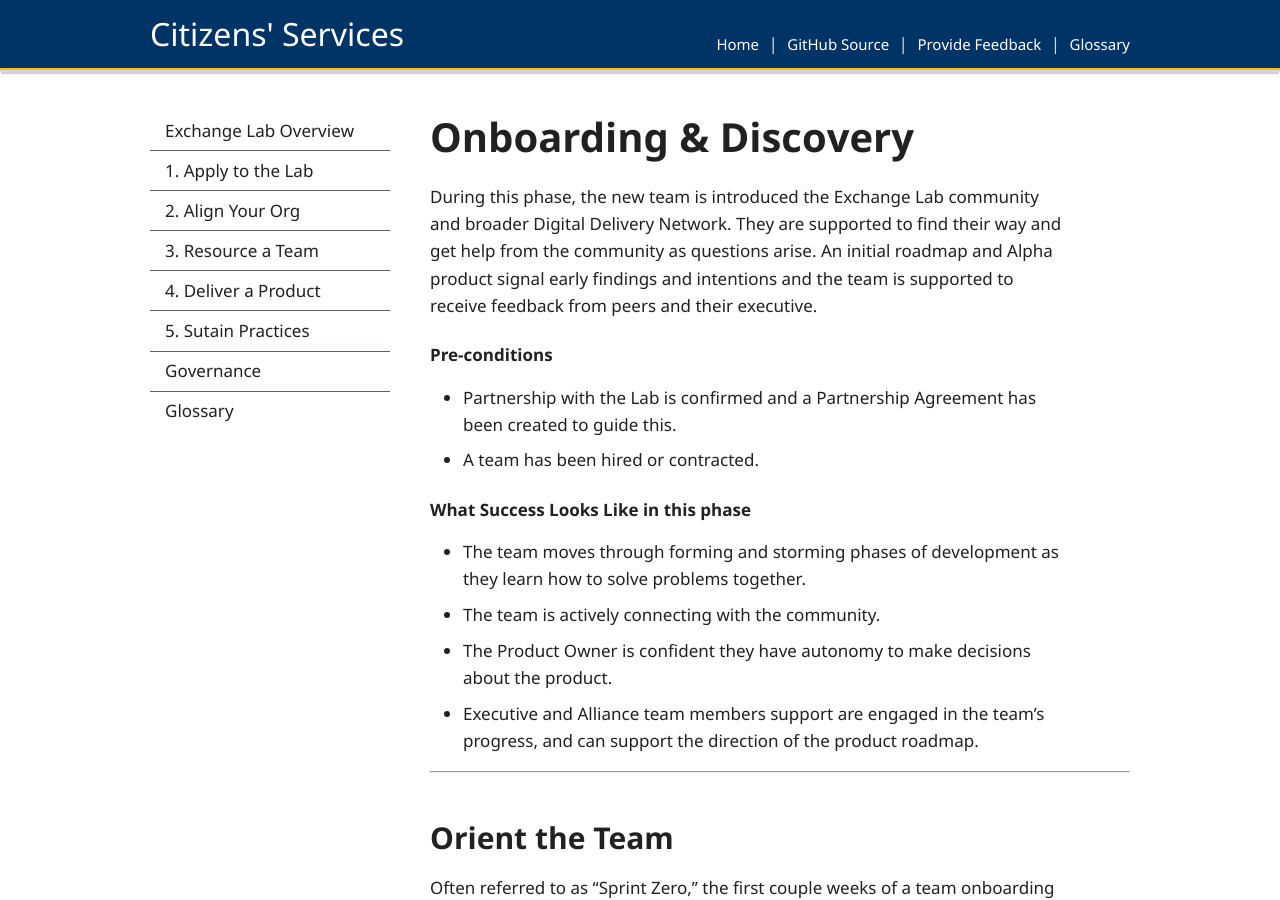
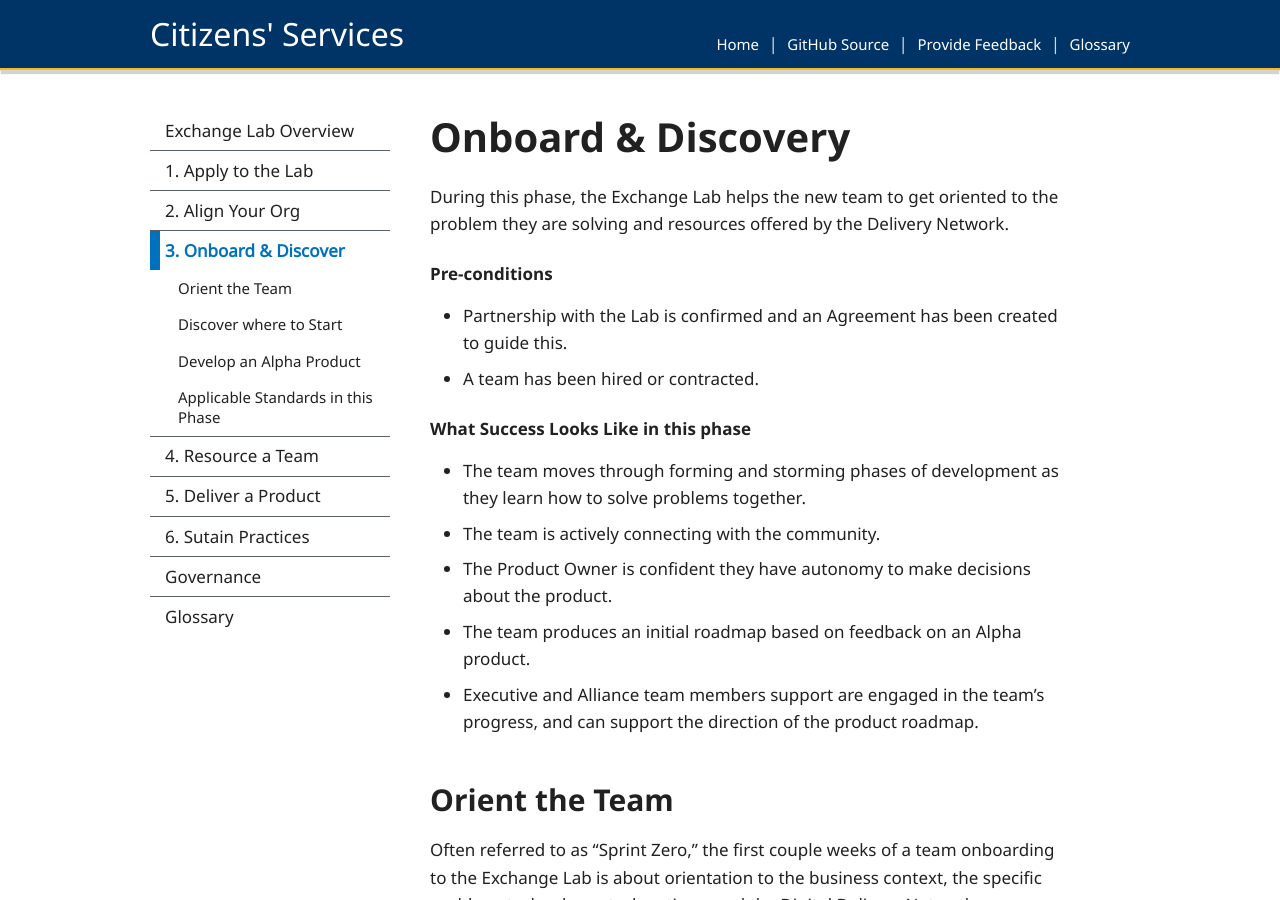
Before and after one commit to HeatherRemacle/exchangelabops, a Jekyll site: the page built from phases/discover.md, in a window 1280 px wide and 900 px high. Built offline with Jekyll 4.4.1, drawn with Linux system fonts in a browser that asks for light colours; some of the changed text lies outside the part shown.

Commit message:
Multiple edits to content

```diff
--- a/_data/navigation.yml
+++ b/_data/navigation.yml
@@ -18,11 +18,13 @@ primary:
     href: /apply
   - text: 2. Align Your Org
     href: /align
-  - text: 3. Resource a Team
+  - text: 3. Onboard & Discover
+    href: /discover
+  - text: 4. Resource a Team
     href: /resource
-  - text: 4. Deliver a Product
+  - text: 5. Deliver a Product
     href: /deliver
-  - text: 5. Sutain Practices
+  - text: 6. Sutain Practices
     href: /sustain
   - text: Design & Delivery Standard
     href: /standard
@@ -51,11 +53,13 @@ docs:
     href: /apply
   - text: 2. Align Your Org
     href: /align
-  - text: 3. Resource a Team
+  - text: 3. Onboard & Discover
+    href: /discover
+  - text: 4. Resource a Team
     href: /resource
-  - text: 4. Deliver a Product
+  - text: 5. Deliver a Product
     href: /deliver
-  - text: 5. Sutain Practices
+  - text: 6. Sutain Practices
     href: /sustain
   - text: Governance
     href: /governance
--- a/phases/discover.md
+++ b/phases/discover.md
@@ -1,6 +1,6 @@
 ---
-title: Onboarding & Discovery
-permalink: /Onboarding-and-discovery
+title: Onboard & Discovery
+permalink: /discover
 
 layout: post
 sidenav: docs
@@ -11,21 +11,21 @@ subnav:
     href: '#discover-where-to-start'
   - text: Develop an Alpha Product
     href: '#develop-alpha'
+  - text: Applicable Standards in this Phase
+    href: '#standards'
 ---
-During this phase, the new team is introduced the Exchange Lab community and broader Digital Delivery Network. They are supported to find their way and get help from the community as questions arise. An initial roadmap and Alpha product signal early findings and intentions and the team is supported to receive feedback from peers and their executive.
+During this phase, the Exchange Lab helps the new team to get oriented to the problem they are solving and resources offered by the Delivery Network.
 
 #### Pre-conditions
-- Partnership with the Lab is confirmed and a Partnership Agreement has been created to guide this.
+- Partnership with the Lab is confirmed and an Agreement has been created to guide this.
 - A team has been hired or contracted.
 
 #### What Success Looks Like in this phase
 - The team moves through forming and storming phases of development as they learn how to solve problems together.
 - The team is actively connecting with the community.
 - The Product Owner is confident they have autonomy to make decisions about the product.
+- The team produces an initial roadmap based on feedback on an Alpha product.
 - Executive and Alliance team members support are engaged in the team's progress, and can support the direction of the product roadmap.
-
-
-<hr>
 
 ## Orient the Team
 
@@ -35,35 +35,32 @@ Often referred to as "Sprint Zero," the first couple weeks of a team onboarding
 - First week schedule template
 - BC Gov Digital Delivery Communities (Digital.govb.bc.ca)
 
-(*Note that some private sector teams have worked in the lab and with the digital delivery network before. These teams, or teams with an experienced member, will need less time to get oriented.*)
+>Note that some private sector teams have worked in the lab and with the digital delivery network before. These teams, or teams with an experienced member, will need less time to get oriented.
 
-#### Applicable Standards:
-- [Be Agile and User Centered](https://github.com/bcgov/exchangelabops/reference/standard.md#agile)
-
-### Business Context
+#### Business Context
 
 The Product Owner introduces the team to the government program area responsible for delivering value associated with the product they are building.
 - Who are the BC government stakeholders and decision makers?
 - Who are the people that use the service or product (users)?
 - What legislation, regulations or policies relate to the service, and are any changes anticipated?
 
-### Problem Definition
+#### Problem Definition
 
 Share the problem statement that resulted from the Alignment session, and any service design or user research that has been done to date.
 
-#### The Exchange Lab Offers:
+>The Exchange Lab Offers:
 - Coaching and facilitation on how to focus on a problem, and identify a place to start (i.e. don't solve for everything at once!)
 
-### Data and Technology
+#### Data and Technology
 
-Almost every service delivery product uses or collects data. There are several initiatives in the BC Public Service aiming to improve evidence-based and data driven decision making. It is likely the program area has improvements to make in this regard.
+Almost every service delivery product uses or collects data. It is likely the program area has improvements to make in this regard.
 
-There may also be multiple existing systems that are not in scope for development, but that may connect to the product the team is building. Work with government systems and data architects to share diagrams and other relevant documentation that illustrate those systems. Highlight what is known to not work, or where challenges might occur.
+There may also be multiple existing systems that connect to the product the team is building. Work with government systems and data architects to share diagrams and other relevant documentation that illustrate those systems. Highlight what is known to not work, or where challenges might occur.
 
-#### The Exchange Lab Offers:
+>The Exchange Lab Offers:
 - Connection to experts in application hosting options, data science (including analytics, GBA+), privacy, and security.
 
-### Community Connections
+#### Community Connections
 
 The Exchange Lab team's primary value is knowing where to look for help. There is a growing community - known also as a Digital Delivery Network - that contains the experience, expertise and encouragement that can help a team succeed. This community is supported to convene and share knowledge by the Exchange Lab through a variety of channels and engagement events.
 
@@ -71,53 +68,50 @@ Exchange Lab teams connect and contribute learning within the Rocket.Chat commun
 
 <div class="bc-background-dark" markdown="1">
 
-#### The Exchange Lab Offers:
+>The Exchange Lab Offers:
 - Orientation to experts on matters relevant to a team.
 - Events and engagements.
 - Support navigating and engaging with online community channels including Rocket.Chat and MS Teams.
 
 </div>
-<hr>
 
 ## Discover where to Start
 
 After Sprint 0, the team will be VERY enthusiastic about building. Development teams typically do not enjoy meetings or presentations. They are geared towards creativity and problem solving. With enough orientation the team should be able to get started right away.
 
-### Start with User needs
+#### Start with User needs
 
 It is very easy to make assumptions about what a user might need, particularly if the business area has had this practice in place for a long time. This is a practice we are aiming to shift as peoples' needs and expectations can ONLY be defined by them.
 
 The Product Owner should work with the team to develop clear user stories, that do not propose solutions: they only communicate needs. This effort forms the basis of the product backlog and roadmap.
 
-#### The Exchange Lab Offers:
+>The Exchange Lab Offers:
 - Training and coaching for organizations learning to value user research and to build a backlog of user stories.
 - Orientation and connection to experts who can facilitate applying  user research practices and standards.
 
-### Get Creative and Test ideas
+#### Get Creative and Test ideas
 
 Support the team to build illustrative prototypes to communicate and get feedback on early ideas. This effort will also enable the community to orient the team towards other products and code that may be relevant and reused.
 
-#### The Exchange Lab Offers:
+>The Exchange Lab Offers:
 - Connection to others who can share examples of effective approaches.
 - Hosting events or promoting content to enable feedback from the community.
 
-### Consider Common Components
+#### Consider Common Components
 
 The Exchange Lab and Digital Delivery Network have several years of experience building modern software. There are dozens of products with functional code or that are approved for licensing that may address the capabilities of the product the team imagines.
 
-#### The Exchange Lab Offers:
+>The Exchange Lab Offers:
 - Featured Common components in a library on Digital.gov.bc.ca.
 - Storytelling and case studies to showcase teams' contributions of reusable components.
 
-### Build a roadmap
+#### Build a roadmap
 
 With just enough discovery and creativity from the team, the Product Owner can start to develop a roadmap to share with the organization. A Roadmap is an evolving plan, that changes as the team continues to build and iterate based on feedback. It typically becomes more firm and detailed as the team wades through the complexity of user needs, policy, and technology.
 
-#### The Exchange Lab Offers:
+>The Exchange Lab Offers:
 - Access to experienced Product Owners who can share insights on what works for them.
 - Executive engagement to manage expectations related to planning and risk management, which are different for Agile teams than many are used to.
-
-<hr>
 
 ## Develop an Alpha Product
 
@@ -125,18 +119,18 @@ An Alpha product is just enough working software to demonstrate value within the
 
 It will not contain all of the features that are planned for the final version and testing is often performed only by users within the organization. This builds trust with stakeholders that the team can function and continuously build towards a product that is valuable for people who use the service.
 
-### Build a Pipeline to Deploy Code
+#### Build a Pipeline to Deploy Code
 
 It takes most teams some time to get oriented to a new technology stack and application hosting environment. During the Alpha build, the team is practicing new skills and learning the policies, protocols, and tools available through Platforms services. They may also refine their internal working practices for managing a backlog and producing documentation.
 
-### Apply Government Design standards
+#### Apply Government Design standards
 
 Developing the first few features of a product provides an excellent opportunity for a team to set up good practices for design. This includes:
 - Visual design standards
 - Accessibility standards
 - Privacy and security by design
 
-### Demonstrate Something that Works
+#### Demonstrate Something that Works
 This could be anything. Often teams start with a basic front end that can surface some data or a form that the end user might value. Once a team is able to demo progress, the Executive Sponsors should be engaged to:
 - View the working product as proof of progress.
 - Learn what the team has discovered and what the initial roadmap looks like.
@@ -144,9 +138,12 @@ This could be anything. Often teams start with a basic front end that can surfac
 - Remove any blockers the team discovered in this phase.
 - Plan the future sustainability and continuous improvement of the product.
 
-#### The Exchange Lab Offers:
+>The Exchange Lab Offers:
 - Context and coaching for Executive to understand what "good" looks like at this stage (as it is often new for them.)
 - Connections to corporate services and agencies that might support removing blockers the team has discovered.
 
+## Applicable Standards in this Phase
+- [Be Agile and User Centered](https://github.com/bcgov/exchangelabops/reference/standard.md#agile)
+
 <br/>
 [Back to the Top](#)
```
Also changed, not shown: pages/index.md (+16 -21 lines), pages/standard.md (+1 -1 lines), phases/deliver.md (+2 -2 lines), phases/resource.md (+1 -1 lines).
